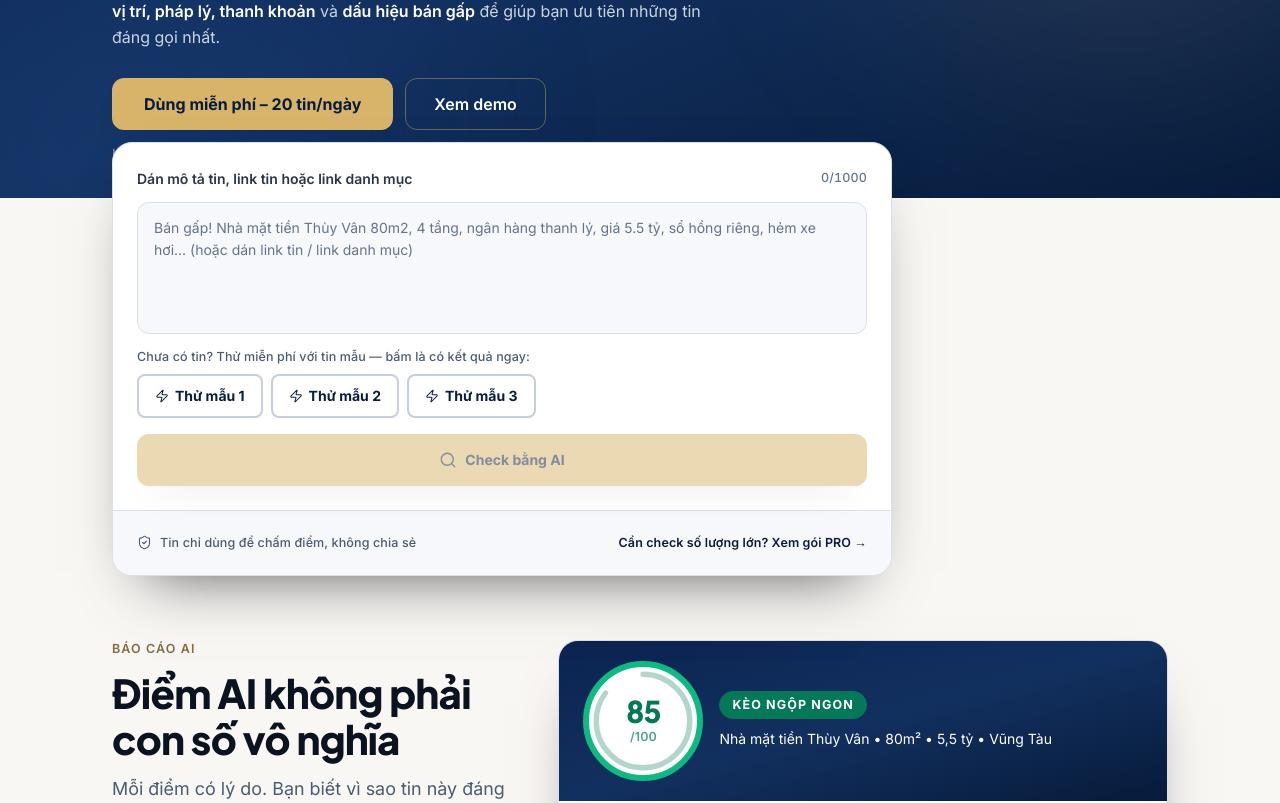
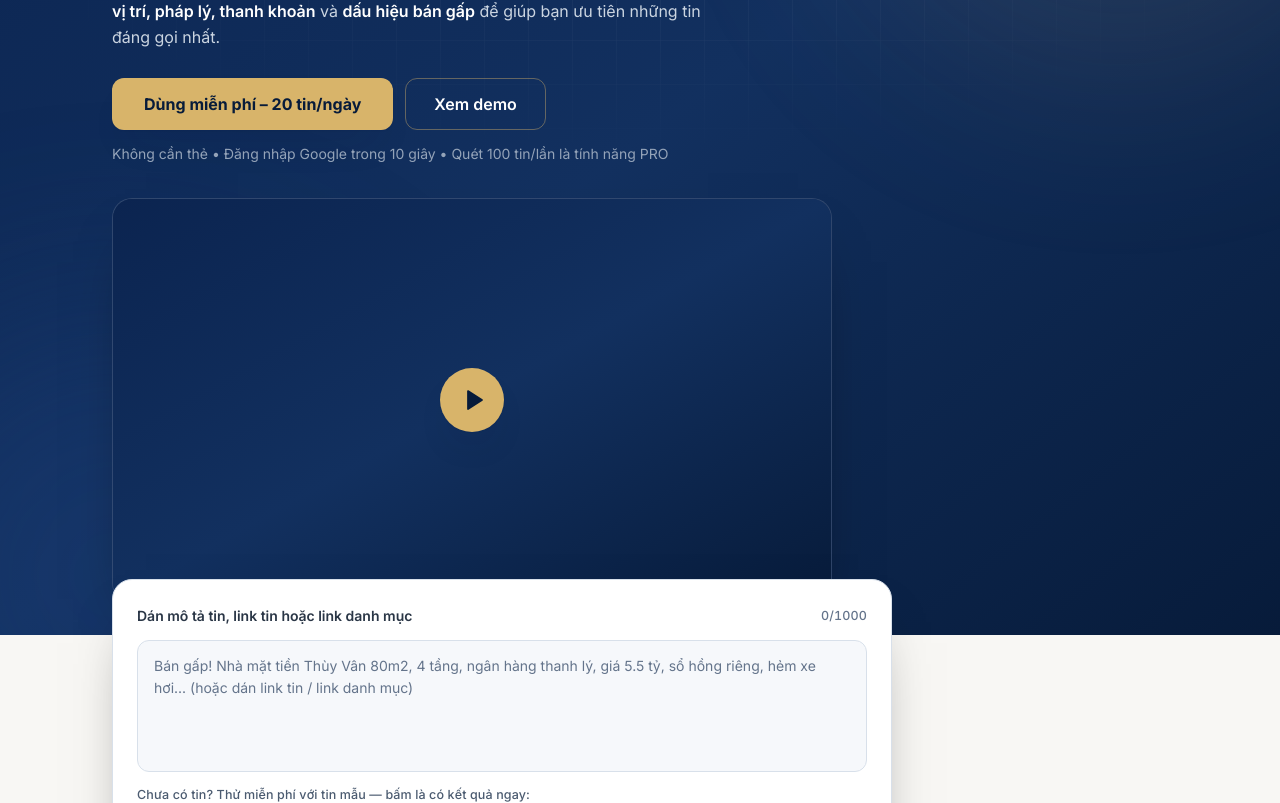
Before and after one commit to quanglopez/BDS-NGOP-THOM, a Next.js app: page / in a window 1280 px wide. Shown: the part 421-1224 px from the top of the page. Built offline with nearby package versions, Linux system fonts and the light colour scheme; no server answers.

Commit message:
feat(hero): embed YouTube intro video in hero

```diff
--- a/components/site/hero.tsx
+++ b/components/site/hero.tsx
@@ -1,11 +1,21 @@
 "use client";
 
+import { useState } from "react";
+import { Play } from "lucide-react";
 import { trackEvent } from "@/lib/analytics";
 
 // Hero: lợi ích thực tế cho môi giới + CTA chính duy nhất.
 // Giữ nguyên wording CTA, id neo (#kiem-tra / #demo) và tên sự kiện đo lường —
 // đổi một trong ba là mất dữ liệu phễu hoặc gãy liên kết.
+const YOUTUBE_INTRO_ID = "C14TG2CZxDQ";
+
 export function Hero() {
+  const [playing, setPlaying] = useState(false);
+
+  const start = () => {
+    setPlaying(true);
+    trackEvent("demo_started", { from: "hero_video" });
+  };
   return (
     <section className="relative overflow-hidden bg-navy-900">
       <div className="absolute inset-0 bg-gradient-to-br from-navy-800 via-navy-700 to-navy-900" />
@@ -71,6 +81,31 @@ export function Hero() {
           <p className="mt-3 text-small text-slate-400">
             Không cần thẻ • Đăng nhập Google trong 10 giây • Quét 100 tin/lần là tính năng PRO
           </p>
+
+          <div className="mt-8 overflow-hidden rounded-panel border border-white/15 bg-navy-800/60 shadow-navy">
+            <div className="relative w-full" style={{ aspectRatio: "16 / 9" }}>
+              {playing ? (
+                <iframe
+                  src={`https://www.youtube.com/embed/${YOUTUBE_INTRO_ID}?autoplay=1&rel=0`}
+                  title="Giới thiệu CheckBDS.online"
+                  allow="autoplay; encrypted-media; fullscreen; picture-in-picture"
+                  allowFullScreen
+                  className="absolute inset-0 h-full w-full border-0"
+                />
+              ) : (
+                <button
+                  type="button"
+                  onClick={start}
+                  aria-label="Phát video giới thiệu CheckBDS"
+                  className="group absolute inset-0 flex items-center justify-center bg-gradient-to-br from-navy-800 via-navy-700 to-navy-900"
+                >
+                  <span className="flex h-[64px] w-[64px] items-center justify-center rounded-full bg-gold-base shadow-lift transition-transform duration-micro ease-cb group-hover:scale-105">
+                    <Play size={24} strokeWidth={1.75} aria-hidden="true" className="translate-x-[2px] fill-navy-900 text-navy-900" />
+                  </span>
+                </button>
+              )}
+            </div>
+          </div>
         </div>
       </div>
     </section>
```
